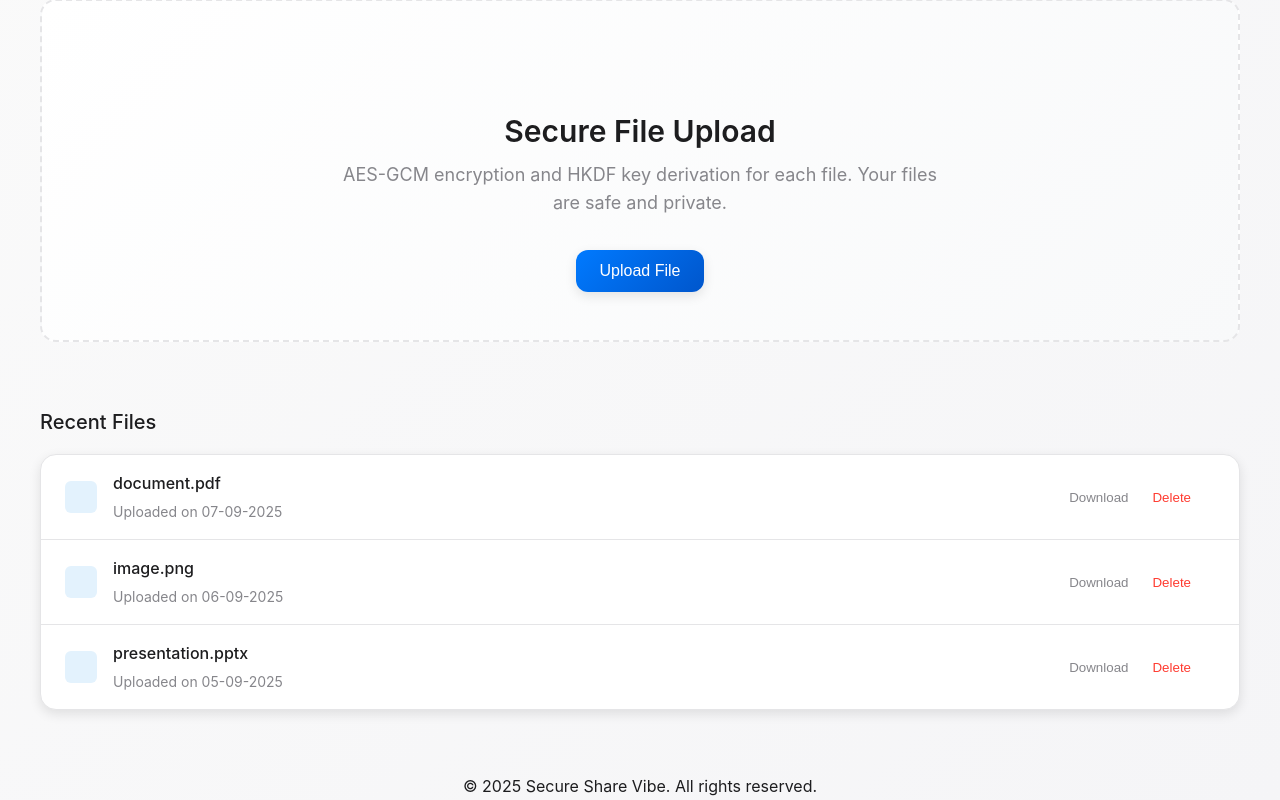
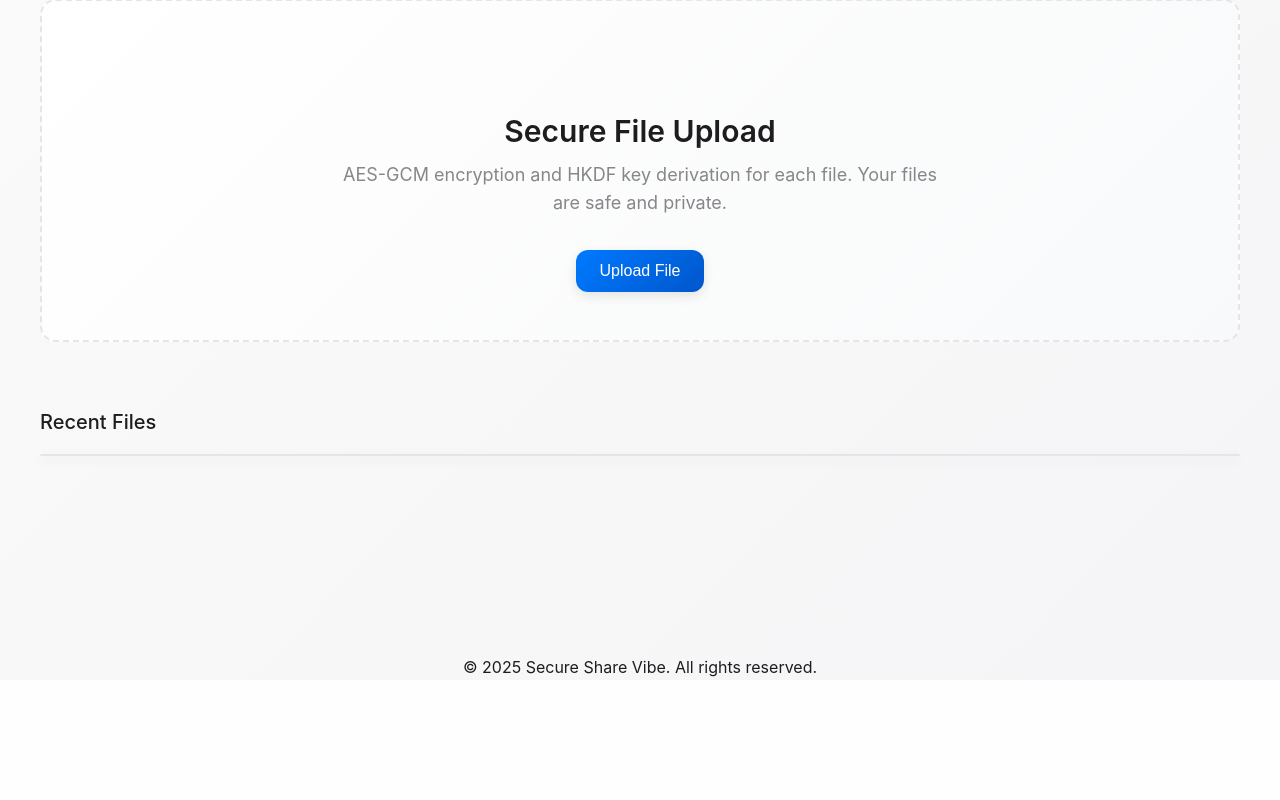
Before and after one commit to ltprince008/FUTURE_CS_01, a Flask app: template templates/index.html in a window 1280 px wide. Shown: the part 150-950 px from the top of the page. After the commit the page ends 827 px from the top, so only its background shows below. Run offline with Flask 2, Linux system fonts and the light colour scheme; the template is opened without the code that fills it, so the values that code supplies are empty; some web fonts are replaced.

Commit message:
Remove dummy files from index.html and enable dynamic file list

```diff
--- a/templates/index.html
+++ b/templates/index.html
@@ -1,11 +1,13 @@
 <!DOCTYPE html>
 <html lang="en">
+
 <head>
   <meta charset="UTF-8" />
   <meta name="viewport" content="width=device-width, initial-scale=1.0" />
   <title>Secure Share Vibe</title>
   <link rel="stylesheet" href="style.css" />
 </head>
+
 <body>
 
   <!-- Header -->
@@ -13,7 +15,6 @@
     <div class="header-content container">
       <a href="#" class="logo">Secure Share Vibe</a>
       <nav class="nav">
-        <!-- Added IDs for JS -->
         <a href="#" class="btn btn-primary" id="loginBtn">Login</a>
         <a href="#" class="btn btn-secondary" id="signupBtn">Sign Up</a>
       </nav>
@@ -26,10 +27,9 @@
     <!-- Upload Section -->
     <section class="hero">
       <div class="upload-zone">
-        <div class="upload-icon"></div> <!-- Use SVG icon here later -->
+        <div class="upload-icon"></div>
         <h2>Secure File Upload</h2>
         <p class="hero-subtitle">AES-GCM encryption and HKDF key derivation for each file. Your files are safe and private.</p>
-        <!-- Added ID for JS -->
         <button class="btn btn-primary" id="uploadBtn">Upload File</button>
       </div>
     </section>
@@ -38,44 +38,7 @@
     <section class="mt-12">
       <h3 class="mb-4">Recent Files</h3>
       <div class="file-list">
-
-        <!-- File Item -->
-        <div class="file-item">
-          <div class="file-icon"></div> <!-- Placeholder for PDF icon SVG -->
-          <div class="file-info">
-            <div class="file-name">document.pdf</div>
-            <div class="file-meta">Uploaded on 07-09-2025</div>
-          </div>
-          <div class="file-actions">
-            <button class="file-action" aria-label="Download document.pdf">Download</button>
-            <button class="file-action" aria-label="Delete document.pdf" style="color: var(--error)">Delete</button>
-          </div>
-        </div>
-
-        <div class="file-item">
-          <div class="file-icon"></div> <!-- Placeholder for image icon SVG -->
-          <div class="file-info">
-            <div class="file-name">image.png</div>
-            <div class="file-meta">Uploaded on 06-09-2025</div>
-          </div>
-          <div class="file-actions">
-            <button class="file-action" aria-label="Download image.png">Download</button>
-            <button class="file-action" aria-label="Delete image.png" style="color: var(--error)">Delete</button>
-          </div>
-        </div>
-
-        <div class="file-item">
-          <div class="file-icon"></div> <!-- Placeholder for presentation icon SVG -->
-          <div class="file-info">
-            <div class="file-name">presentation.pptx</div>
-            <div class="file-meta">Uploaded on 05-09-2025</div>
-          </div>
-          <div class="file-actions">
-            <button class="file-action" aria-label="Download presentation.pptx">Download</button>
-            <button class="file-action" aria-label="Delete presentation.pptx" style="color: var(--error)">Delete</button>
-          </div>
-        </div>
-
+        <!-- Files will be dynamically injected here by script.js -->
       </div>
     </section>
 
@@ -90,4 +53,5 @@
   <script src="script.js"></script>
 
 </body>
+
 </html>
```
